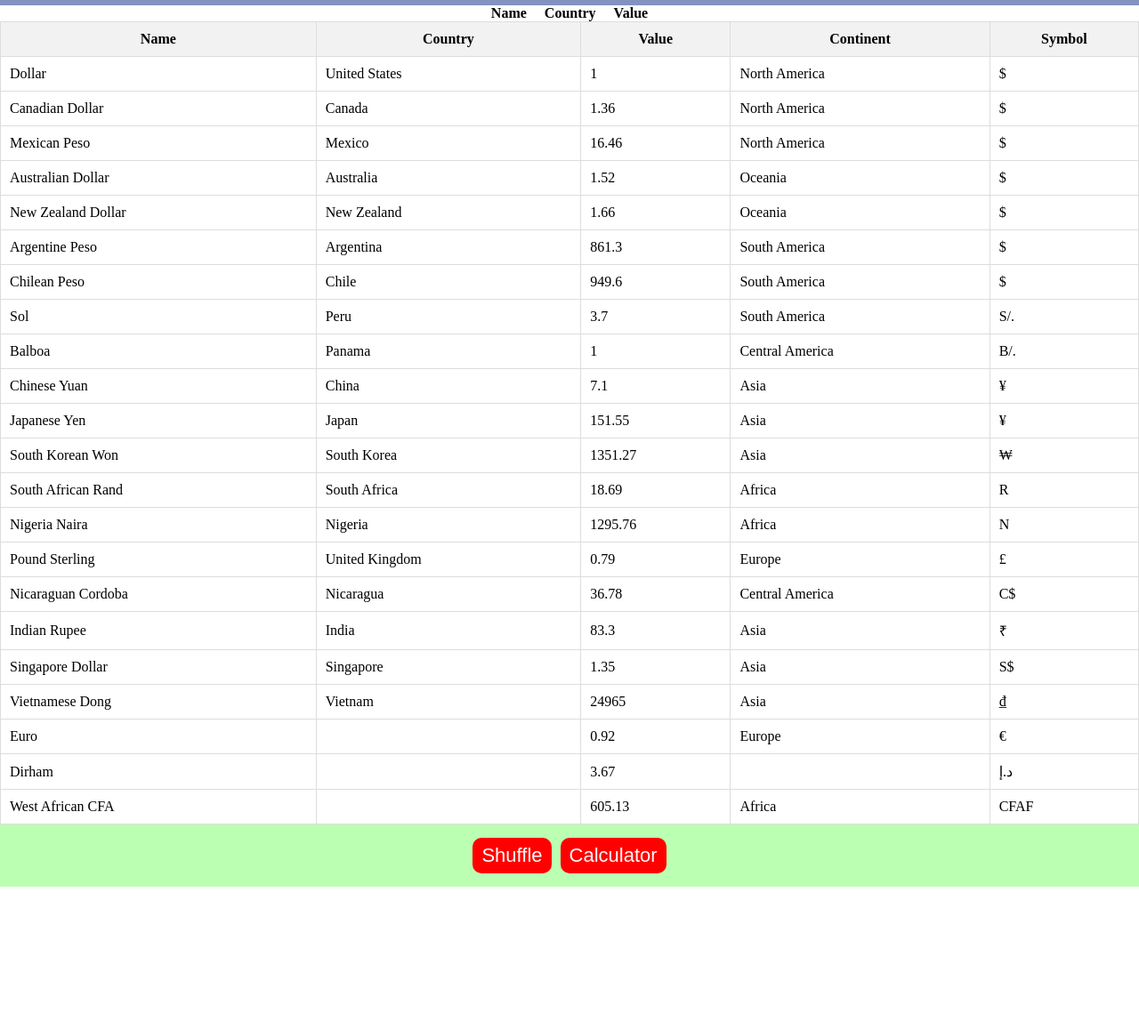
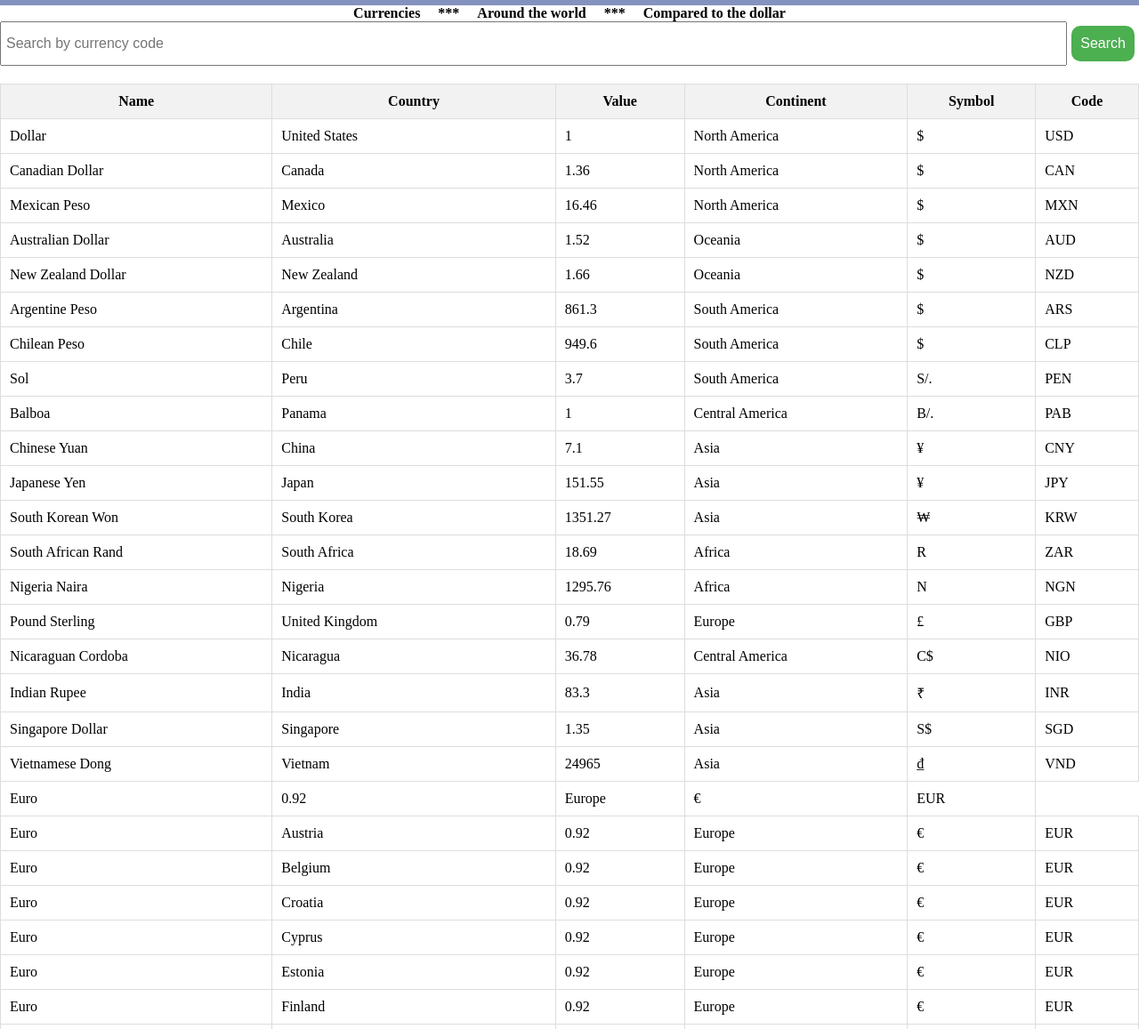
Before and after one commit to YianDZh/SnapJs, a plain HTML site: page index.html in a window 1280 px wide. Shown: the part 143-1300 px from the top of the page at 89% size. Before the commit the page ends 1140 px from the top, so only its background shows below. Drawn offline with Linux system fonts and the light colour scheme.

Commit message:
Final draft of output ready, functionalities not working properly yet

```diff
--- a/index.html
+++ b/index.html
@@ -13,19 +13,21 @@
     </header>
     <div class="tittles">
         <ul id="property-container"></ul>
-
+        <div id="search-container">
+            <input type="text" id="search-box" placeholder="Search by currency code">
+            <button id="search-button">Search</button>
+          </div>
         <div class="currency-content">
             <table id="currency-table"></table>
         </div>
     </div>
 
+
     <div class="footer">
-        <button onclick="shuffleCurrencies();">
+        <button id="shuffleButton">
             Shuffle
-          </button>
-        <button onclick="removeLastCard();">
-            Calculator
         </button>
+          <div id="table-container"></div>
     </div>
     <script type="text/javascript" src="scripts.js"></script>
 
--- a/scripts.js
+++ b/scripts.js
@@ -1,3 +1,4 @@
+
 /**
  * Data Catalog Project Starter Code - SEA Stage 2
  *
@@ -24,16 +25,16 @@
  */
 
 
-//TODO: Input pictures of flags
-
 //imports data from data.json
 const currencyContent = document.querySelector('.currency-content');
+let data;
+let propertiesToDisplay = ['Name', 'Country', 'Value', 'Continent', 'Symbol', 'Code']; // Define initial properties
 
 fetch('data.json')
   .then(response => response.json())
-  .then(data => {
-    const propertiesToDisplay = ['Name', 'Country', 'Value', 'Continent', 'Symbol'];
-    displayDataAsTable(data, propertiesToDisplay, document.querySelector('.currency-content'));
+  .then(responseData => {
+    data = responseData;
+    displayDataAsTable(data, propertiesToDisplay, currencyContent); // Display initial table
   })
   .catch(error => {
     console.error('Error fetching data:', error);
@@ -52,61 +53,71 @@ fetch('data.json')
     table.appendChild(headerRow);
 
     data.forEach(item => {
-      if (item.hasOwnProperty('Name')) {
-        // Individual currency object
-        const row = document.createElement('tr');
-
-        properties.forEach(property => {
-          const cell = document.createElement('td');
-          cell.textContent = item[property];
-          row.appendChild(cell);
-        });
-
-        table.appendChild(row);
-      } else {
-        // Base currency object
+      if (item.hasOwnProperty('Base_currency')) {
         const baseCurrency = item.Base_currency;
         const countries = item.Countries;
 
-        // Create a row for the base currency
+        if (countries && countries.length > 0) {
           const baseCurrencyRow = document.createElement('tr');
 
           properties.forEach(property => {
+            if (baseCurrency.hasOwnProperty(property)) {
               const cell = document.createElement('td');
               cell.textContent = baseCurrency[property];
               baseCurrencyRow.appendChild(cell);
+            }
           });
 
           table.appendChild(baseCurrencyRow);
 
-        // Create a row for each country using the base currency
           countries.forEach(country => {
             const countryRow = document.createElement('tr');
 
             properties.forEach(property => {
+              if (property === 'Country') {
                 const cell = document.createElement('td');
-
-            if (property === 'Name') {
                 cell.textContent = country.Country;
+                countryRow.appendChild(cell);
               } else if (property === 'Continent') {
+                const cell = document.createElement('td');
                 cell.textContent = country.Continent || baseCurrency.Continent;
-            } else {
+                countryRow.appendChild(cell);
+              } else if (baseCurrency.hasOwnProperty(property)) {
+                const cell = document.createElement('td');
                 cell.textContent = baseCurrency[property];
+                countryRow.appendChild(cell);
               }
             });
 
             table.appendChild(countryRow);
           });
         }
+      } else if (item.hasOwnProperty('Name')) {
+        const row = document.createElement('tr');
+
+        properties.forEach(property => {
+          if (item[property]) {
+            const cell = document.createElement('td');
+            cell.textContent = item[property];
+            row.appendChild(cell);
+          }
         });
 
+        table.appendChild(row);
+      }
+    });
+
+    container.innerHTML = '';
     container.appendChild(table);
   }
+
 //*array of properties to be displayed on top
 let properties = [
-    "Name",
-    "Country",
-    "Value"
+    "Currencies",
+    "***",
+    "Around the world",
+    "***",
+    "Compared to the dollar"
 ];
 displayProperties (properties);
 
@@ -144,29 +155,35 @@ function displayProperties(properties) {
 // This calls the addCards() function when the page is first loaded
 document.addEventListener("DOMContentLoaded", showCards);
 
-function quoteAlert() {
-    console.log("Button Clicked!")
-    alert("On the works!!");
+const shuffleButton = document.getElementById('shuffleButton');
+shuffleButton.addEventListener('click', function() {
+  shuffleRows();
+});
+
+function shuffleRows() {
+  const shuffledData = shuffle([...originalData]); // Shuffle a copy of the original data
+  displayDataAsTable(shuffledData, propertiesToDisplay, currencyContent);
 }
 
-function shuffleElements(container) {
-  var elements = container.children;
-  for (var i = elements.length; i >= 0; i--) {
-    container.appendChild(elements[Math.random() * i | 0]);
+// Shuffle function
+function shuffle(array) {
+  for (let i = array.length - 1; i > 0; i--) {
+    const j = Math.floor(Math.random() * (i + 1));
+    [array[i], array[j]] = [array[j], array[i]];
   }
+  return array;
 }
 
-// Wait for the page to fully load before shuffling the elements
-window.addEventListener('load', function() {
-  var button = document.querySelector('button[onclick*="shuffle"]');
-  button.addEventListener("click", function() {
-    var container = document.getElementById('currency-content');
-    shuffleElements(container);
-  });
+const searchButton = document.getElementById('search-button');
+searchButton.addEventListener('click', () => {
+  const searchBox = document.getElementById('search-box');
+  const searchTerm = searchBox.value.toUpperCase();
+  searchCurrencies(searchTerm);
 });
 
-function removeLastCard() {
-    titles.pop(); // Remove last item in titles array
-    showCards(); // Call showCards again to refresh
+function searchCurrencies(searchTerm) {
+  const filteredData = originalData.filter(item => {
+    return item.Code.toUpperCase() === searchTerm; // Filter based on currency code
+  });
+  displayDataAsTable(filteredData, propertiesToDisplay, currencyContent);
 }
-//!!!!!!!!!!!!!!!!!!!!!!!!!!!!!!!!!!!!
--- a/style.css
+++ b/style.css
@@ -78,3 +78,28 @@ button {
     cursor: pointer;
     margin: 5px;
 }
+
+#search-container {
+  display: flex;
+  justify-content: center;
+  margin-bottom: 20px;
+}
+
+#search-box {
+  flex-grow: 1;
+  padding: 5px;
+  font-size: 16px;
+}
+
+#search-button {
+  padding: 5px 10px;
+  font-size: 16px;
+  background-color: #4CAF50;
+  color: white;
+  border: none;
+  cursor: pointer;
+}
+
+#search-button:hover {
+  background-color: #3e8e41;
+}
```
Lines whose indentation alone changed are shown as unchanged.
